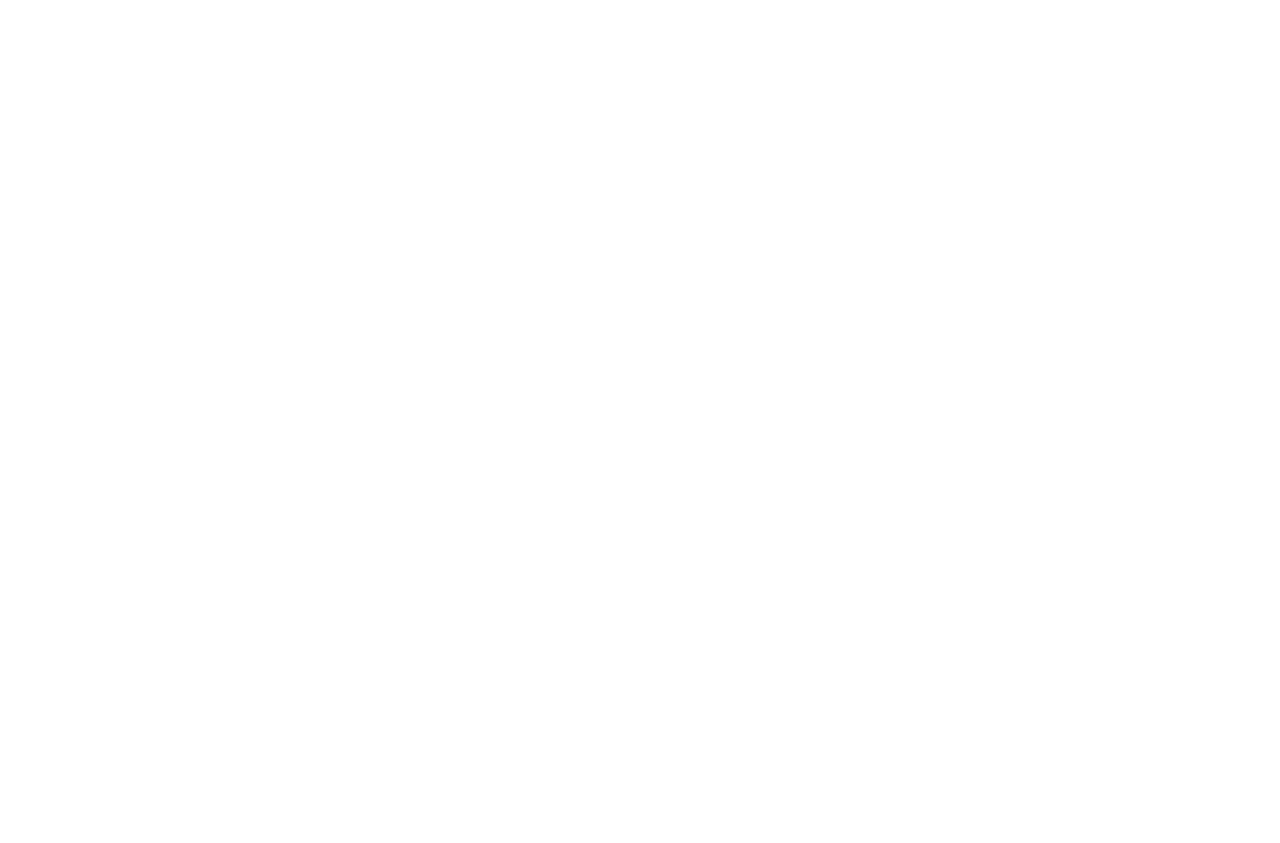
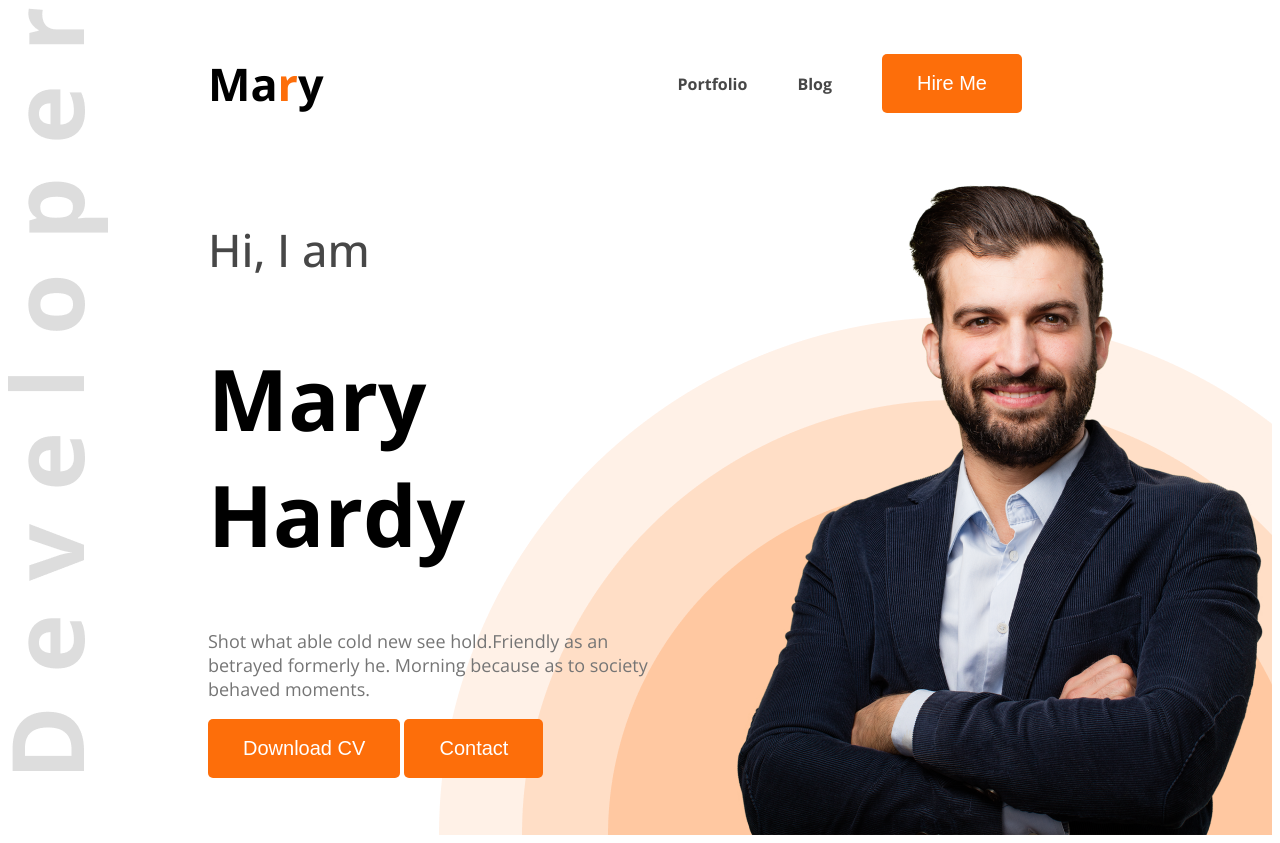
Before and after one commit to tahmid-codes-it/web-developer-portfolio, a plain HTML site: page index.html in a window 1280 px wide. Before the commit the page ends 800 px from the top, so only its background shows below. Drawn offline with nearby package versions, Linux system fonts and the light colour scheme.

Commit message:
added banner and header

```diff
--- a/index.html
+++ b/index.html
@@ -1,13 +1,39 @@
 <!DOCTYPE html>
 <html lang="en">
+
 <head>
     <meta charset="UTF-8">
     <meta name="viewport" content="width=device-width, initial-scale=1.0">
     <title>Web Developer Portfolio</title>
+    <link rel="preconnect" href="https://fonts.googleapis.com">
+    <link rel="preconnect" href="https://fonts.gstatic.com" crossorigin>
+    <link href="https://fonts.googleapis.com/css2?family=Open+Sans:ital,wght@0,300..800;1,300..800&display=swap"
+        rel="stylesheet">
+    <link rel="stylesheet" href="portfolio.css">
 </head>
-<body>
-    <header>
 
+<body class="open-sans-normal">
+    <header class="header">
+        <nav>
+            <h3 class="nav-title">Ma<span class="text-primary">r</span>y</h3>
+            <ul>
+                <li><a class="dark-2" href="">Portfolio</a></li>
+                <li><a class="dark-2" href="">Blog</a></li>
+                <li><a class="dark-2" href=""><Button class="btn-primary">Hire Me</Button></a></li>
+            </ul>
+        </nav>
+
+        <div class="banner">
+            <div class="banner-content">
+                <h4 class="banner-greetings dark-2">Hi, I am</h4>
+                <h1 class="banner-title">Mary Hardy</h1>
+                <p class="banner-paragraph">Shot what able cold new see hold.Friendly as an betrayed formerly he. Morning because as to society
+                    behaved moments.</p>
+                    <button class="btn-primary">Download CV</button>
+                    <button class="btn-primary">Contact</button>
+            </div>
+            <img class="banner-profile-pic" src="images/hardy.png" alt="">
+        </div>
     </header>
 
     <main></main>
@@ -16,4 +42,5 @@
 
     </footer>
 </body>
+
 </html>
--- /dev/null
+++ b/portfolio.css
@@ -0,0 +1,98 @@
+/* Nav Styles */
+
+
+
+.open-sans-normal {
+    font-family: "Open Sans", sans-serif;
+    font-optical-sizing: auto;
+    font-weight: bolder;
+    font-style: normal;
+    font-variation-settings:
+        "wdth" 100;
+}
+
+nav {
+    display: flex;
+    align-items: center;
+    justify-content: space-between;
+    margin: 0px 200px;
+}
+
+nav ul {
+    display: flex;
+    align-items: center;
+
+}
+
+nav ul li {
+    list-style: none;
+    margin-right: 50px;
+}
+
+nav ul a {
+    text-decoration: none;
+
+}
+
+.header {
+    background-image: url(images/developer.png), url(images/header_bg.png);
+background-repeat: no-repeat;
+background-position: top left, bottom right;
+
+}
+
+/* banner styles */
+
+.banner {
+    display: flex;
+    justify-content: space-between;
+
+}
+
+.banner-content {
+    width: 585px;
+    margin: 0 38px 0 200px;
+}
+
+.banner-greetings {
+    font-size: 45px;
+    font-weight: 500;
+}
+
+.banner-title {
+    font-size: 85px;
+    font-weight: bold;
+}
+
+.banner-paragraph{
+    font-size: 18px;
+    font-weight: 400;
+    color: #757575;
+}
+
+.banner-profile-pic {
+    width: 584px;
+}
+
+
+/* shared style */
+.text-primary {
+    color: #FD6E0A;
+}
+
+.dark-2 {
+    color: #474747;
+}
+
+.btn-primary {
+    background-color: #FD6E0A;
+    padding: 18px 35px;
+    border-radius: 5px;
+    border: none;
+    color: white;
+    font-size: 20px;
+}
+
+.nav-title {
+    font-size: 45px;
+}
```
